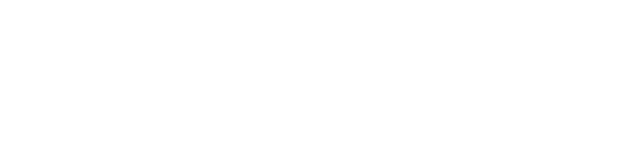
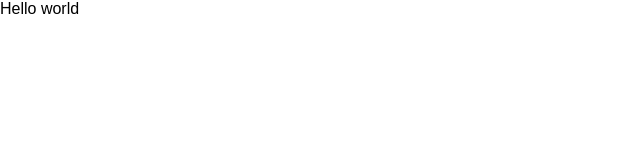
Before and after one commit to jahorwitz/cohort19-webinar-sprint1, a plain HTML site: page index.html in a window 1280 px wide. Shown: the whole page, without its empty margins (0-640 px from the left). Drawn offline with Linux system fonts and the light colour scheme.

Commit message:
add hello world

```diff
--- a/index.html
+++ b/index.html
@@ -9,6 +9,6 @@
     <link rel="stylesheet" href="./styles/style.css" />
   </head>
   <body>
-    <div class="page"></div>
+    <div class="page">Hello world</div>
   </body>
 </html>
```
